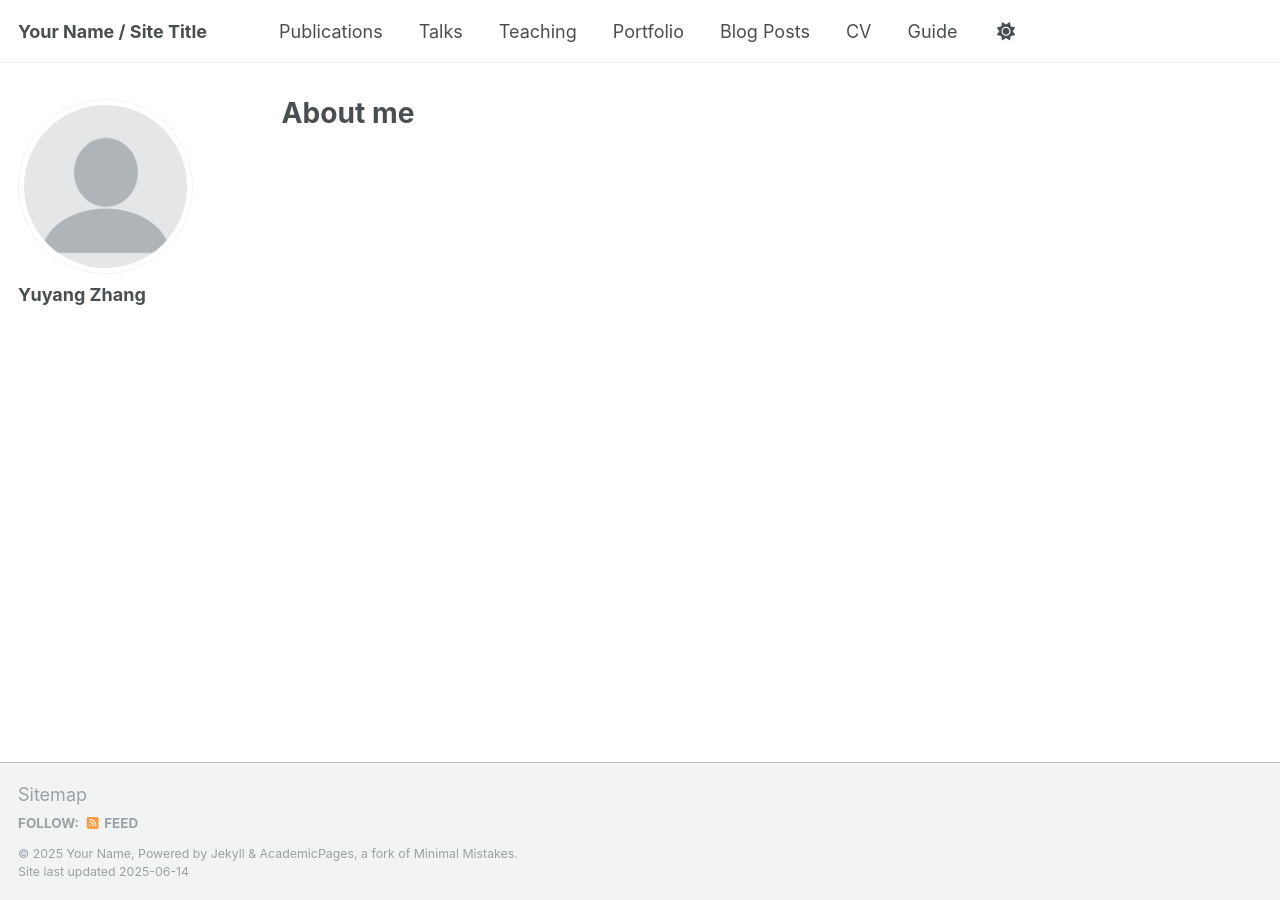
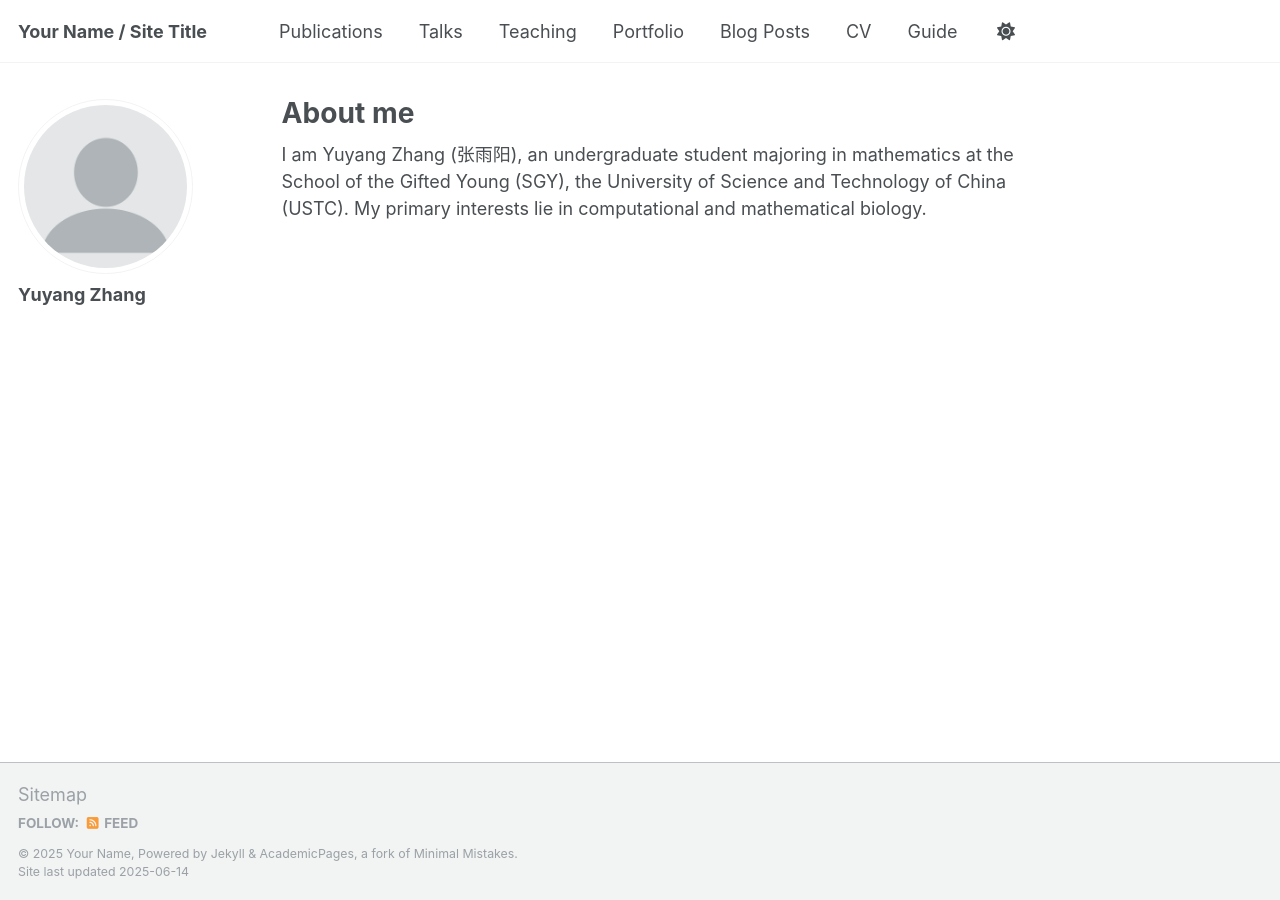
Before and after one commit to yuyangzhang2006/yuyangzhang2006.github.io, a Jekyll site: the page built from _pages/about.md, in a window 1280 px wide. Built offline with Jekyll 4.4.1, drawn with Linux system fonts in a browser that asks for light colours.

Commit message:
Update about.md

```diff
--- a/_pages/about.md
+++ b/_pages/about.md
@@ -6,6 +6,8 @@ redirect_from:
   - /about/
   - /about.html
 ---
+
+I am Yuyang Zhang (张雨阳), an undergraduate student majoring in mathematics at the School of the Gifted Young (SGY), the University of Science and Technology of China (USTC). My primary interests lie in computational and mathematical biology.
 
 <!--
 This is the front page of a website that is powered by the [Academic Pages template](https://github.com/academicpages/academicpages.github.io) and hosted on GitHub pages. [GitHub pages](https://pages.github.com) is a free service in which websites are built and hosted from code and data stored in a GitHub repository, automatically updating when a new commit is made to the repository. This template was forked from the [Minimal Mistakes Jekyll Theme](https://mmistakes.github.io/minimal-mistakes/) created by Michael Rose, and then extended to support the kinds of content that academics have: publications, talks, teaching, a portfolio, blog posts, and a dynamically-generated CV. You can fork [this template](https://github.com/academicpages/academicpages.github.io) right now, modify the configuration and markdown files, add your own PDFs and other content, and have your own site for free, with no ads!
```
